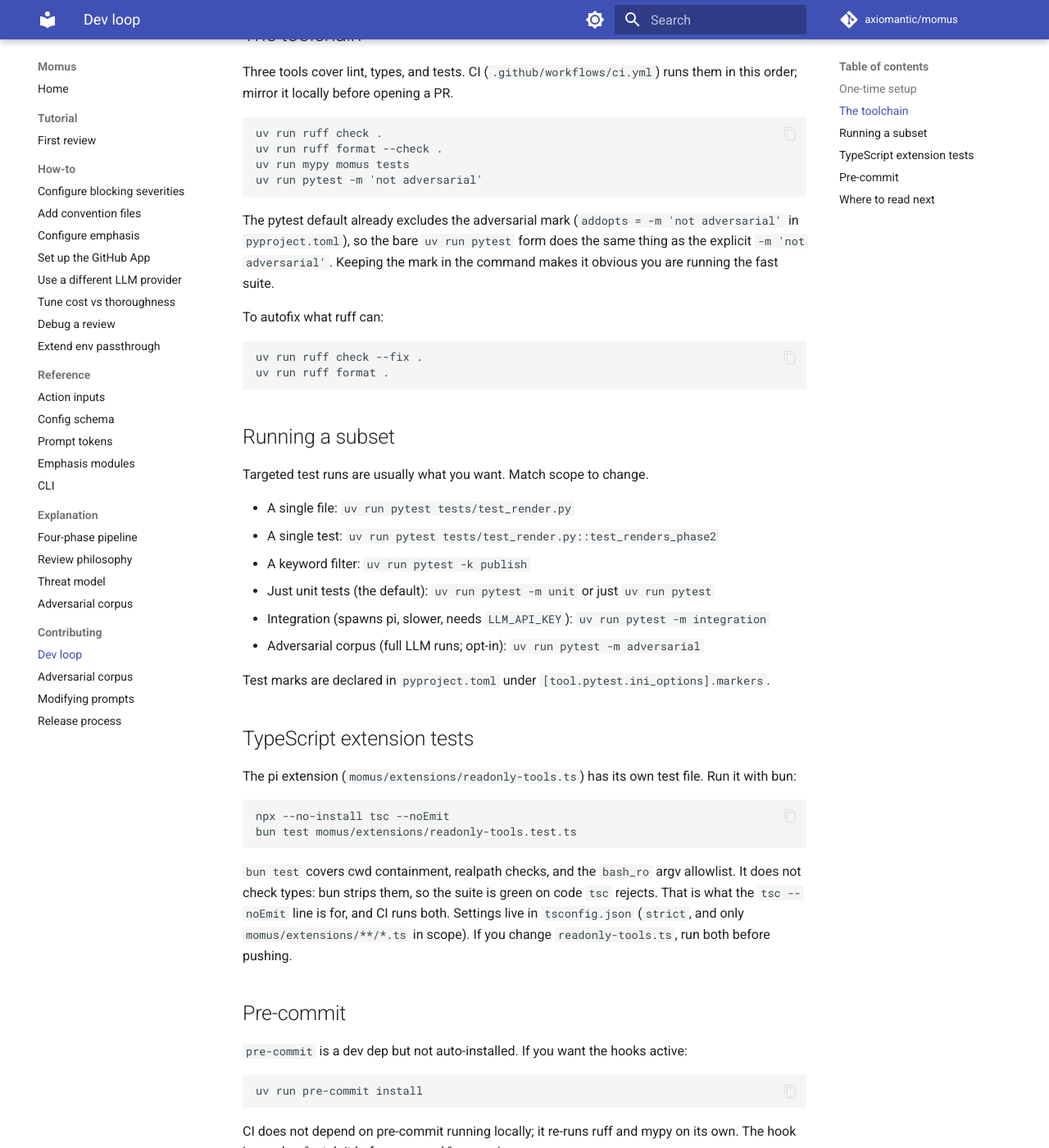
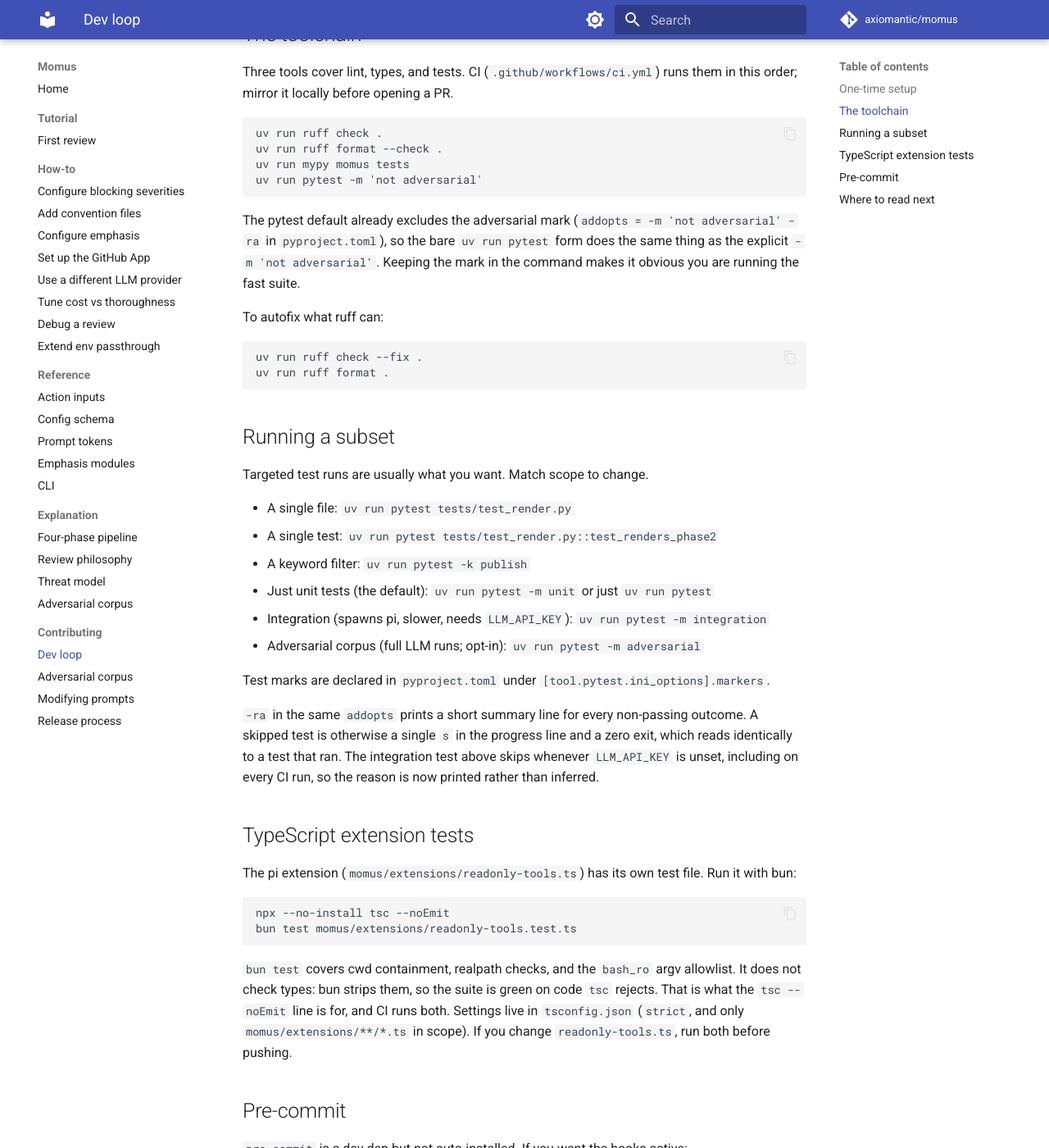
Before and after one commit to axiomantic/momus, an MkDocs documentation site: the page built from docs/contributing/dev-loop.md, in a window 1280 px wide and 1400 px high, scrolled down 604 px. Shown: the whole window at 82% size. Built offline with MkDocs 1.6.1 and Material for MkDocs 9.7.7, drawn with Linux system fonts in a browser that asks for light colours; comment, search, counter and statistics services are not loaded; the version menu is left out.

Commit message:
Report skipped tests in the pytest summary
tests/integration/test_pi_tool_enforcement.py::
test_pi_rejects_disallowed_tool skips on every CI run because
LLM_API_KEY is not set. The skip is intended and documented in
AGENTS.md as opt-in; CI should not run it, since that needs a live API
key and costs money. The defect was that nothing surfaced it. pytest
printed one `s` in the progress line and exited 0, so a test that never
executed and a test that passed produced the same green check.

`-ra` prints the short summary for every non-passing outcome, so the
reason text now appears in the log:

  =========== short test summary info ===========
  SKIPPED [1] tests/integration/test_pi_tool_enforcement.py:49:
  LLM_API_KEY not set
  ===== 218 passed, 1 skipped, 7 deselected =====

It goes in the addopts of pyproject.toml rather than in the CI
invocation, so the same text shows up locally and in every workflow
that calls pytest, and so a future workflow cannot omit the flag.
`-ra` rather than `-rs` also covers xfail and xpass, which have the
same shape of silence.

Counted across a full `not adversarial` run, one unit being one pytest
node id reported as skipped: this is the only skipping test. 218 pass,
1 skip, 7 deselected by the adversarial mark.

````diff
--- a/docs/contributing/dev-loop.md
+++ b/docs/contributing/dev-loop.md
@@ -35,7 +35,7 @@ uv run pytest -m 'not adversarial'
 ```
 
 The pytest default already excludes the adversarial mark
-(`addopts = -m 'not adversarial'` in `pyproject.toml`), so the bare
+(`addopts = -m 'not adversarial' -ra` in `pyproject.toml`), so the bare
 `uv run pytest` form does the same thing as the explicit
 `-m 'not adversarial'`. Keeping the mark in the command makes it
 obvious you are running the fast suite.
@@ -63,6 +63,13 @@ Targeted test runs are usually what you want. Match scope to change.
 
 Test marks are declared in `pyproject.toml` under
 `[tool.pytest.ini_options].markers`.
+
+`-ra` in the same `addopts` prints a short summary line for every
+non-passing outcome. A skipped test is otherwise a single `s` in the
+progress line and a zero exit, which reads identically to a test that
+ran. The integration test above skips whenever `LLM_API_KEY` is unset,
+including on every CI run, so the reason is now printed rather than
+inferred.
 
 ## TypeScript extension tests
 
````
Also changed, not shown: CHANGELOG.md (+13 -0 lines), pyproject.toml (+6 -1 lines).
